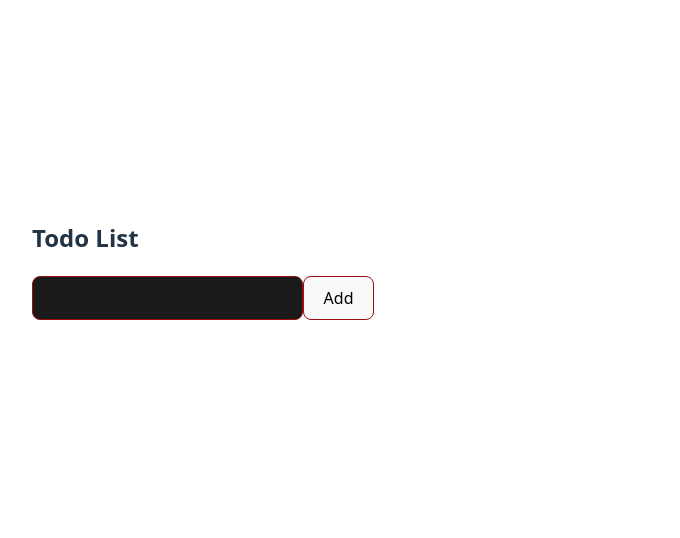
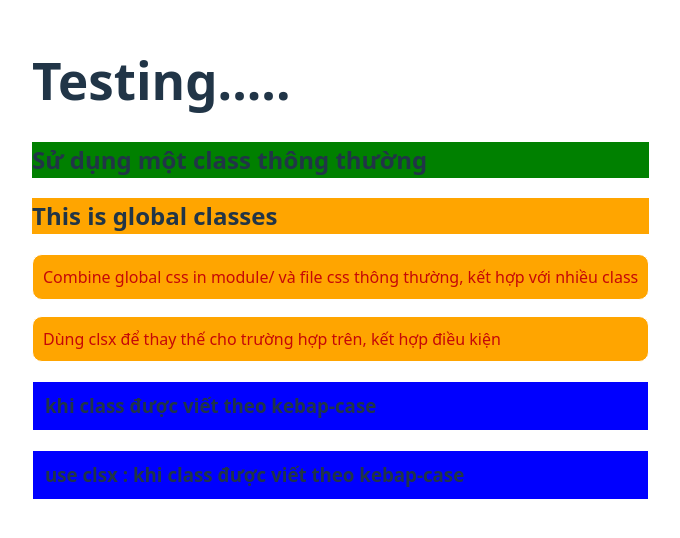
Before and after one commit to tvan-dev/exercises-react, a React (Vite) app: page / in a window 1280 px wide. Shown: the part 232-770 px from the top of the page, without its empty margins (68-748 px from the left). Built offline with nearby package versions, Linux system fonts and the light colour scheme.

Commit message:
CSS in react, css module, clsx

```diff
--- a/package.json
+++ b/package.json
@@ -10,6 +10,7 @@
     "preview": "vite preview"
   },
   "dependencies": {
+    "clsx": "^2.1.1",
     "react": "^19.1.1",
     "react-dom": "^19.1.1"
   },
--- /dev/null
+++ b/src/Overall.css
@@ -0,0 +1,3 @@
+.text {
+    color: #c50808ff;
+}
--- /dev/null
+++ b/src/Test.jsx
@@ -0,0 +1,51 @@
+    import clsx from "clsx";
+
+    //import styles obj từ .module.css
+    import styles from "./Test.module.css";
+
+    //import css global scope
+    import "./Overall.css";
+
+
+    function Test(props) {
+    return (
+        <div>
+            <h1>Testing.....</h1>
+            <h2 className={styles.block}>Sử dụng một class thông thường</h2>
+            <h2 className="myHeader">This is global classes</h2>
+
+            <p className={`myHeader ${styles.secondary} ${styles.primary} text`}>
+                Combine global css in module/ và file css thông thường, kết hợp với
+                nhiều class
+            </p>
+
+            <p
+                className={clsx(
+                styles.secondary,
+                styles.primary,
+                "text",
+                props.isActive && "myHeader"
+                )}
+            >
+                Dùng clsx để thay thế cho trường hợp trên, kết hợp điều kiện
+            </p>
+
+            <h3 className={`${styles["composing-class"]}`}>khi class được viết theo kebap-case</h3>
+            <h3 className={clsx(styles["composing-class"])}>use clsx : khi class được viết theo kebap-case</h3>
+
+        </div>
+    );
+    }
+    export default Test;
+
+    //text: class in  Overall.css
+    //myHeader: global class in Test.module.css
+    //block, secondary, primary, myButton, composing-class in Test.module.css
+
+    // in short about clsx
+//     className={clsx(
+//   styles.base,
+//   isActive && styles.active,
+//   ['extra', condition && styles.conditional],
+//   { [styles.special]: isSpecial }
+// )}
--- /dev/null
+++ b/src/Test.module.css
@@ -0,0 +1,36 @@
+
+.block {
+    background-color: green;
+}
+
+.primary {
+    border-radius: 10px;
+}
+
+.secondary {
+    padding: 10px;
+    border: solid 1px #fff;
+}
+
+.myButton{
+    padding: 10px;
+    background-color: #c5ea33ff
+}
+/* composing- class, keyword: composes, thừa kế css từ class khác */
+/* viết class có dấu - này hết sức bình thường, nhưng sẽ gặp lỗi nếu truyền vào {style.composing-class} vì JS mặc định - là toán từ trừ */
+/* truyền vào theo dạng {styles["composing-class"]} or chuyển qua  camelCase */
+.composing-class {
+    composes: secondary;
+    padding: 10px 12px;
+    background-color: blue;
+}
+
+/* .myHeader sẽ trở thành một class có phạm vi toàn cục (global)
+tức là nó không bị CSS Modules biến đổi tên (ví dụ như myHeader__abc123),
+mà sẽ giữ nguyên là .myHeader.
+- không cần import, chỉ cần className = "myHeader
+- không nên lạm dụng trong module, mất tính chất cơ bản của module*/
+
+:global(.myHeader) {
+    background-color: orange;
+}
--- a/src/main.jsx
+++ b/src/main.jsx
@@ -1,6 +1,8 @@
 import { StrictMode } from 'react'
 import { createRoot } from 'react-dom/client'
 import './index.css'
+import Test from './Test.jsx'
+
 // import App from './App.jsx'
 // import Todo from './Todo.jsx'
 // import Content from './UseEffect.jsx'
@@ -13,13 +15,14 @@ import './index.css'
 // import Content from './useCallback.jsx'
 // import Content from './UseMemo.jsx'
 // import Content from './TodoVersion1.jsx'
-import Content from './UseReducer.jsx'
+// import Content from './UseReducer.jsx'
 
 
 createRoot(document.getElementById('root')).render(
   // <StrictMode>
     <>
-    <Content />
+    <Test isActive={true}/>
+    {/* <Content /> */}
     {/* <Todo/> */}
     </>
   // </StrictMode>,
```
Also changed, not shown: 1 other file (tests, documents, lock files or other folders).
